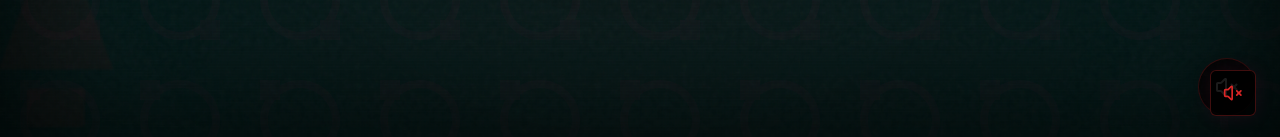
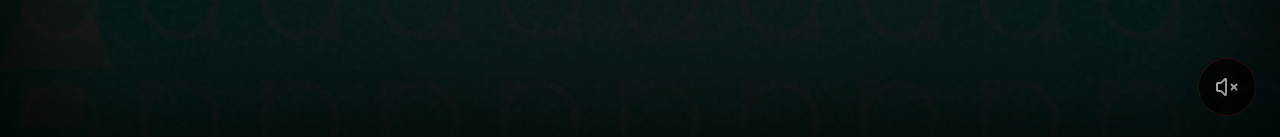
Before and after one commit to nocaptbsm/squid_game, a Next.js app: page / in a window 1280 px wide. Shown: the part 660-797 px from the top of the page. Built offline with nearby package versions, Linux system fonts and the light colour scheme.

Commit message:
fix: consolidate audio toggles and sync atmosphere with background music

```diff
--- a/src/components/squid/BackgroundAudio.tsx
+++ b/src/components/squid/BackgroundAudio.tsx
@@ -47,10 +47,21 @@ export function BackgroundAudio() {
     }
   }, [isMuted])
 
+  const toggleMute = () => {
+    const nextMuted = !isMuted
+    setIsMuted(nextMuted)
+    window.dispatchEvent(new CustomEvent('paradox-audio-toggle', { detail: { isMuted: nextMuted } }))
+  }
+
+  // Sync on mount
+  useEffect(() => {
+    window.dispatchEvent(new CustomEvent('paradox-audio-toggle', { detail: { isMuted } }))
+  }, [])
+
   return (
     <div className="fixed bottom-6 right-6 z-[1000]">
       <button
-        onClick={() => setIsMuted(!isMuted)}
+        onClick={toggleMute}
         className={`p-4 rounded-full shadow-2xl transition-all duration-500 border ${
           isMuted
             ? 'bg-black/80 text-white border-red-900/50 hover:bg-black'
--- a/src/components/squid/SquidHorrorTheme.tsx
+++ b/src/components/squid/SquidHorrorTheme.tsx
@@ -70,9 +70,11 @@ export function SquidHorrorTheme() {
     }
   }, [isMuted])
 
-  const toggleMute = () => {
-    setIsMuted(prev => !prev)
-  }
+  useEffect(() => {
+    const handleSync = (e: any) => setIsMuted(e.detail.isMuted)
+    window.addEventListener('paradox-audio-toggle' as any, handleSync)
+    return () => window.removeEventListener('paradox-audio-toggle' as any, handleSync)
+  }, [])
 
   return (
     <div className="fixed inset-0 pointer-events-none z-[9999] overflow-hidden">
@@ -110,16 +112,6 @@ export function SquidHorrorTheme() {
       <div className="absolute top-[15%] right-[10%] w-2 h-2 rounded-full bg-red-600 blur-[2px] opacity-0 animate-eye-glow z-40" />
       <div className="absolute top-[15%] right-[12%] w-2 h-2 rounded-full bg-red-600 blur-[2px] opacity-0 animate-eye-glow z-40" />
 
-      {/* Mute Toggle */}
-      <div className="fixed bottom-6 right-6 pointer-events-auto z-[10000]">
-        <button
-          onClick={toggleMute}
-          className="p-3 rounded-md bg-black/80 border border-red-900/50 text-red-600 backdrop-blur-xl hover:bg-red-900/20 transition-all shadow-[0_0_20px_rgba(227,27,109,0.1)] group"
-        >
-          {isMuted ? <VolumeX className="w-5 h-5 group-hover:scale-110" /> : <Volume2 className="w-5 h-5 group-hover:scale-110" />}
-          <span className="sr-only">Toggle Atmosphere</span>
-        </button>
-      </div>
 
       <style jsx global>{`
         @keyframes flicker {
```
